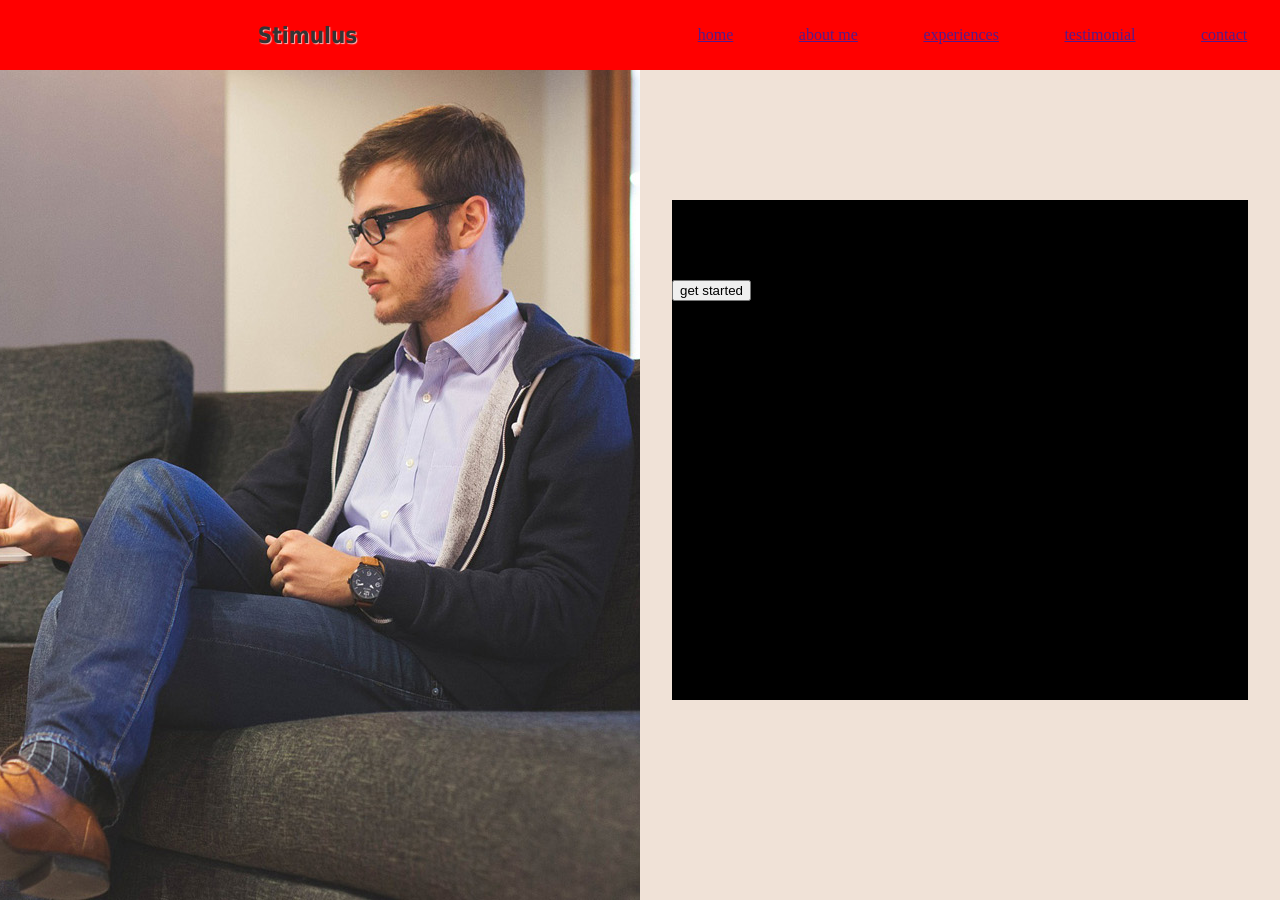
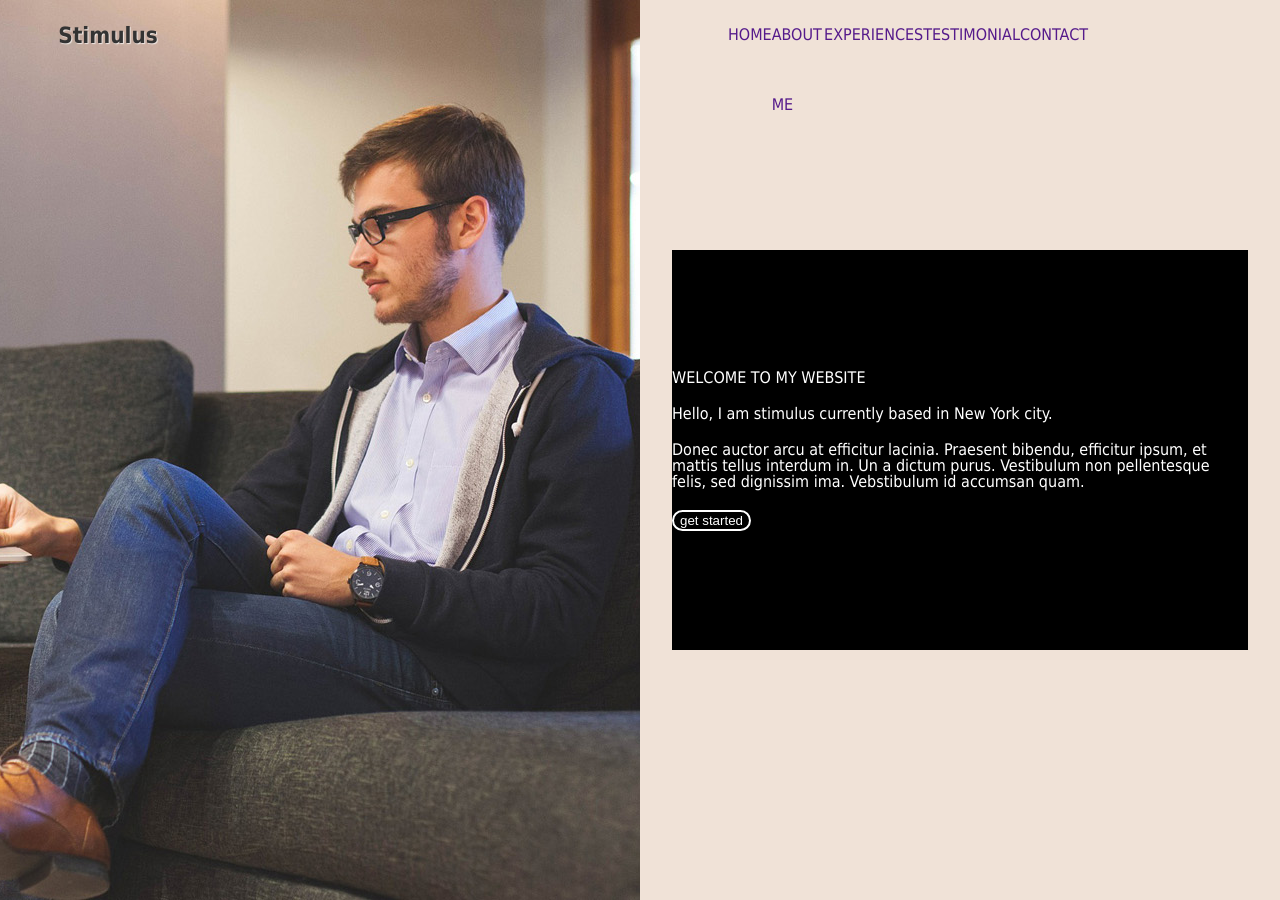
Before and after one commit to prodislav/EPAM.FrontEnd, a plain HTML site: page task7/index.html in a window 1280 px wide. Drawn offline with Linux system fonts and the light colour scheme.

Commit message:
styles for header(non-fulled)

```diff
--- a/task7/css/style.css
+++ b/task7/css/style.css
@@ -3,7 +3,54 @@
 #FFE4E1 mistyrose
 #F4A460 sandybrown
 */
+body{
+  font-family: Tahoma;
+}
 
+/*SECTION.vp-header*/
+
+.vp-header__el{
+  display: flex;
+  position: relative;
+}
+
+.vp-header__nav{
+  display: flex;
+  position: absolute;
+  height: 70px;
+  width: 100%;
+  top: 0px;
+  z-index: 1;
+}
+
+.vp-header__logo{
+  display: flex;
+  width: 30%;
+  line-height: 70px;
+  justify-content: space-around;
+  color: #333333;
+  font-family: Tahoma;
+  font-size: 1.4rem;
+  font-weight: 600;
+  text-transform: capitalize;
+  text-shadow: 1px 1px 1px rgba(255,255,255,0.7);
+}
+
+.vp-header__nav-list{
+  display: flex;
+  width: 50%;
+  margin: 0 15% 0 40%;
+  justify-content: space-around;
+}
+
+.vp-header__nav-item{
+  line-height: 70px;
+  text-transform: uppercase;
+}
+
+.vp-header__nav-link{
+  text-decoration: none;
+}
 
 .vp-header__pic{
   width: 50%;
@@ -12,20 +59,6 @@
   background-position: center center;
   background-size: cover;
   background-repeat: no-repeat;
-}
-
-.vp-header__logo{
-  display: flex;
-  justify-content: center;
-  align-items: flex-start;
-  width: 50%;
-  line-height: 70px;
-  color: #333333;
-  font-family: Tahoma;
-  font-size: 1.4rem;
-  font-weight: 600;
-  text-transform: capitalize;
-  text-shadow: 1px 1px 1px rgba(255,255,255,0.7);
 }
 
 .vp-header__info{
@@ -39,34 +72,34 @@
   justify-content:space-around;
 }
 
-.vp-header__el{
+.vp-header__content{
   display: flex;
-  position: relative;
+  flex-direction: column;
+  align-items: left;
+  justify-content: center;
+  width: 90%;
+  height: 400px;
+  background-color: black;
 }
 
-.vp-header__content{
-  background-color: black;
-  width: 90%;
-  height: 500px;
+.vp-header__text{
+  color: white;
+  margin-bottom: 20px;
 }
 
-.vp-header__nav{
-  position: absolute;
-  background-color: red;
-  height: 70px;
-  width: 100%;
-  top: 0px;
-  z-index: 1;
-  display: flex;
+.vp-text-preview{
+  text-transform: uppercase;
 }
 
-.vp-header__nav-list{
-  margin-left: 50px;
-  display: flex;
-  width: 50%;
-  justify-content: space-around;
+.vp-head-text{
+  font-size: 2.5rem;
 }
 
-.vp-header__nav-item{
-  line-height: 70px;
+.vp-button{
+  border: 2px white solid;
+  border-radius: 15px;
+  background-color: black;
+  color: white;
 }
+
+/*SECTION.vp-about*/
```
